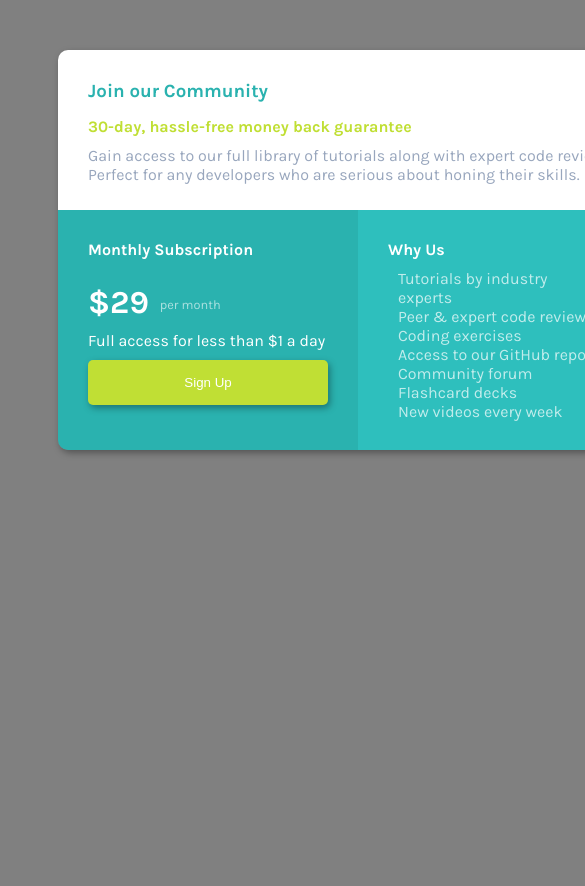
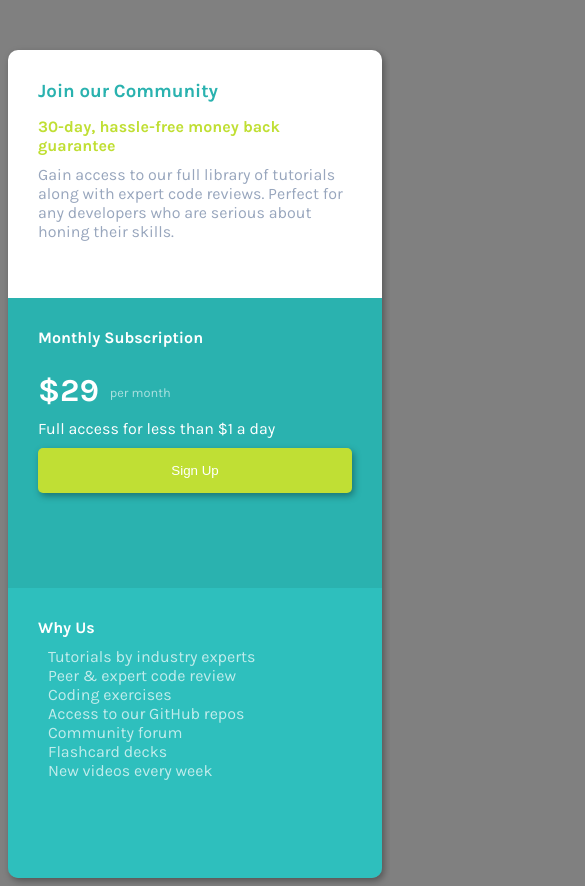
Before and after one commit to call-me-epic/Single-Price-Grid-Component-Front-End-Mentor-Challenge-w-Mobile-Support, a plain HTML site: page index.html in a window 390 px wide. Shown: the top 886 px of the page, 585 px wide, since content can reach past the window. Before the commit the page ends 844 px from the top, so only its background shows below. Drawn offline with Linux system fonts and the light colour scheme.

Commit message:
Update styles.css

```diff
--- a/styles.css
+++ b/styles.css
@@ -23,7 +23,9 @@ body
 
 .container
 {
-  margin : 50px;
+
+  margin-top : 50px;
+  margin-left : 10%;
   width : 600px;
   height : 400px;
   box-shadow : 2px 3px 7px 0px rgba(0,0,0,0.35);
@@ -75,7 +77,7 @@ body
 
 .bleftbox
 {
-  display : inline-block;
+
   background-color : #2ab2af;
 }
 
@@ -137,3 +139,31 @@ button:hover
   list-style : none;
   color : rgba(255,255,255,0.7);
 }
+
+
+@media(max-width : 700px)
+{
+  .container
+  {
+    margin-left : 0px;
+    width : 100%;
+    height : 450px;
+  }
+}
+@media(max-width : 576px)
+{
+  .container
+  {
+    height: 100%;
+  }
+  .topbox
+  {
+    height : 30%;
+  }
+  .bleftbox, .brightbox
+  {
+    display: block;
+    width: 100%;
+    height: 35%;
+  }
+}
```
